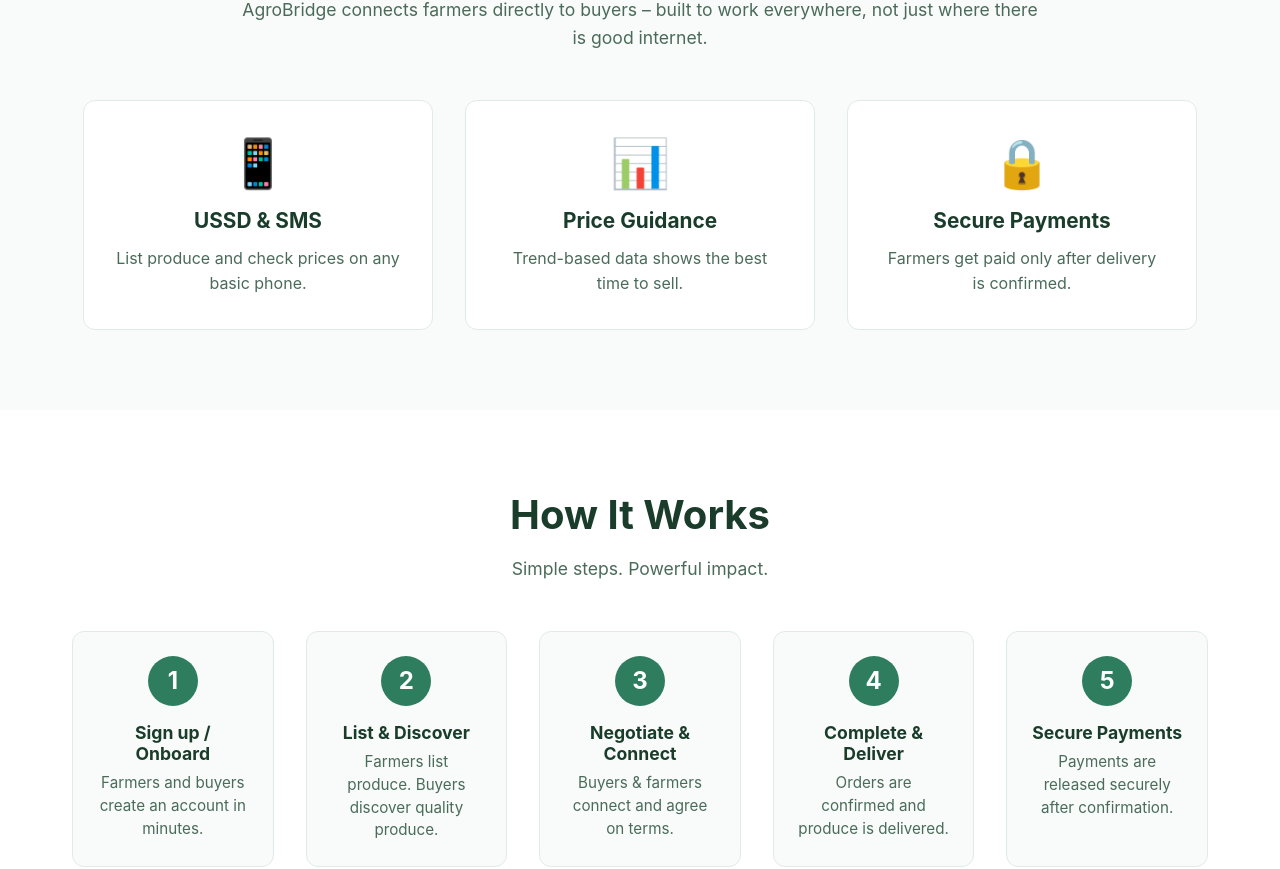
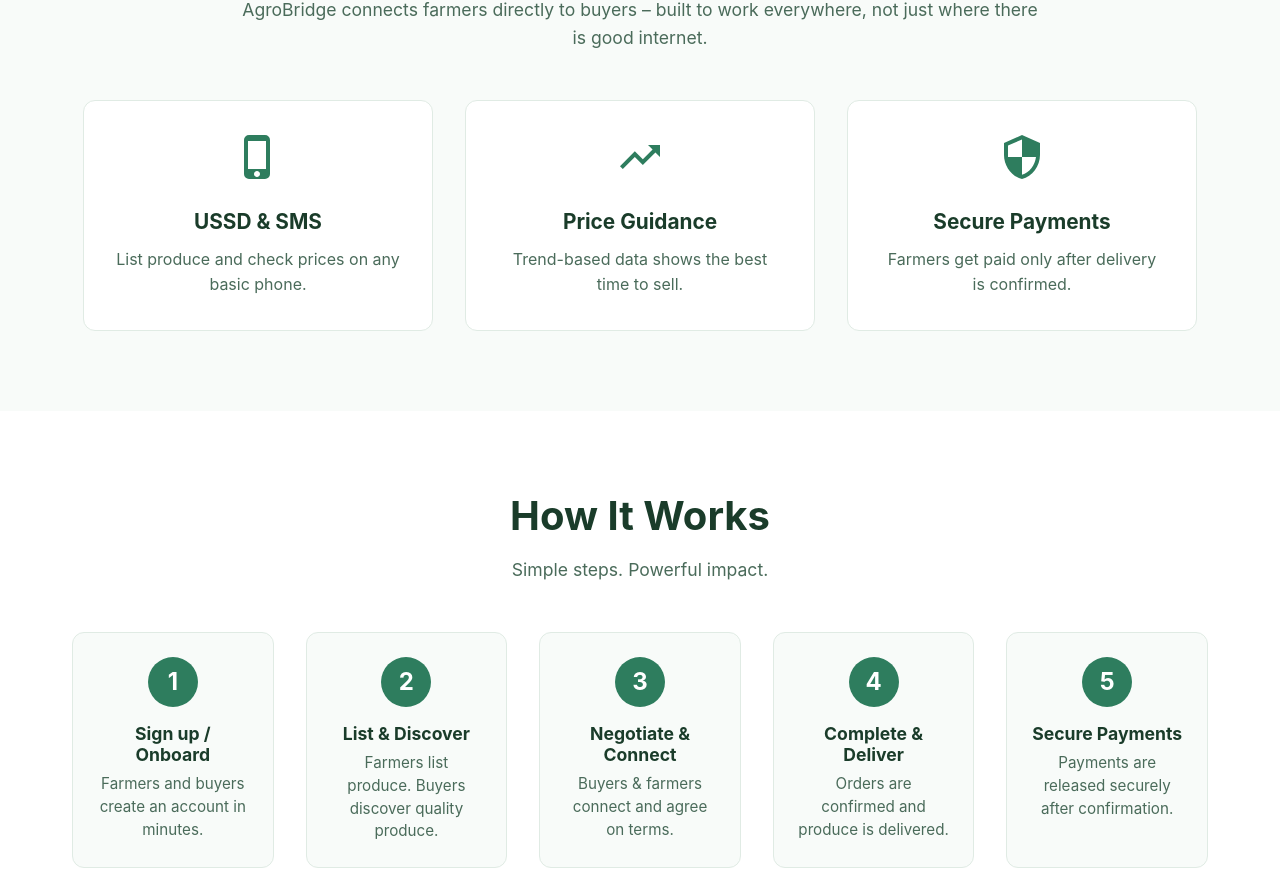
Before and after one commit to AgroBrigde/AgroBridgeWebApp, a React (Vite) app: page / in a window 1280 px wide. Shown: the part 1396-2265 px from the top of the page. Built offline with nearby package versions, Linux system fonts and the light colour scheme.

Commit message:
testing deployment

```diff
--- a/src/CSS/Footer.css
+++ b/src/CSS/Footer.css
@@ -1,9 +1,9 @@
 /* Footer Container */
 .footer {
-  background-color: #288b2f;
+  background-color: #238129;
   color: #ffffff;
   padding: 4rem 2rem 0;
-  font-weight: 400;
+  font-weight: 380;
   font-family:
     -apple-system, BlinkMacSystemFont, "Segoe UI", Roboto, sans-serif;
 }
--- a/src/Components/Landing.jsx
+++ b/src/Components/Landing.jsx
@@ -7,6 +7,12 @@
 import buyerImage from "../assets/famers.png"; // Replace with your image
 import partnerImage from "../assets/famers.png"; // Replace with your image
 import { useOutletContext } from "react-router-dom";
+import {
+  MdPhoneIphone,
+  MdTrendingUp,
+  MdSecurity,
+  MdArrowForward,
+} from "react-icons/md";
 
 const Landing = () => {
   const { refs } = useOutletContext();
@@ -84,17 +90,23 @@
           </p>
           <div className="solutions-grid">
             <div className="solution-card">
-              <div className="solution-icon">📱</div>
+              <div className="solution-icon">
+                <MdPhoneIphone color="#2e7d5e" />
+              </div>
               <h3>USSD & SMS</h3>
               <p>List produce and check prices on any basic phone.</p>
             </div>
             <div className="solution-card">
-              <div className="solution-icon">📊</div>
+              <div className="solution-icon">
+                <MdTrendingUp color="#2e7d5e" />
+              </div>
               <h3>Price Guidance</h3>
               <p>Trend-based data shows the best time to sell.</p>
             </div>
             <div className="solution-card">
-              <div className="solution-icon">🔒</div>
+              <div className="solution-icon">
+                <MdSecurity color="#2e7d5e" />
+              </div>
               <h3>Secure Payments</h3>
               <p>Farmers get paid only after delivery is confirmed.</p>
             </div>
```
